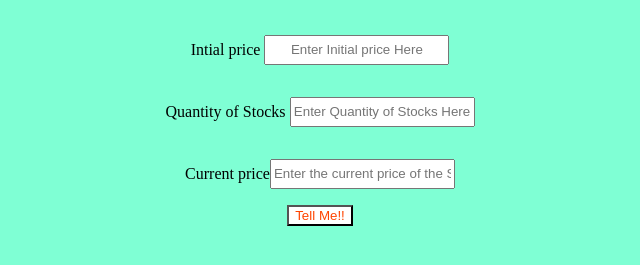
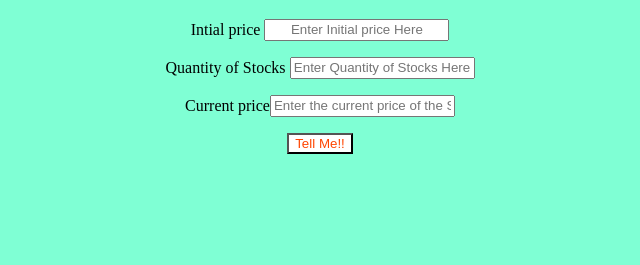
Before and after one commit to santsurat/stocks, a plain HTML site: page index.html in a window 1280 px wide. Shown: the part 61-326 px from the top of the page, without its empty margins (320-960 px from the left). Drawn offline with Linux system fonts and the light colour scheme.

Commit message:
index.html
update error

```diff
--- a/index.html
+++ b/index.html
@@ -8,15 +8,14 @@
     <link rel="stylesheet" href="style.css">
 </head>
 <body>
+
     <h1>Mark 14 - Stocks</h1>
-
-<main >
-<div >
+<div class="center">
 <label for=""   >
 Intial price <input type="Text"
 id="Initial-price" placeholder="Enter Initial price Here"
 /></label >
-<label >
+<label for=""  >
 Quantity of Stocks <input type="Text"
 id="Stocks-Quantity" placeholder="Enter Quantity of Stocks Here"
 /></label >
@@ -24,10 +23,10 @@ id="Stocks-Quantity" placeholder="Enter Quantity of Stocks Here"
 Current  price<input type="Text"
 id="Current-price" placeholder="Enter the current price of the Stocks"
 /></label >
+
 <button id="clicked" >Tell Me!!</button>
 <div id="output-box"></div>
-
-</main >
+</div>
 
 <script src="main.js" type="text/javascript"></script>
 </body>
--- a/main.js
+++ b/main.js
@@ -14,7 +14,7 @@ var curr = Number(currentPrice.value)
 
  CalculateProfitAndLoss(actual,qty,curr);
 }
-debugger;
+//debugger;
 function CalculateProfitAndLoss(initial,quantity,Current) {
 
         if(initial > Current){
--- a/style.css
+++ b/style.css
@@ -1,16 +1,14 @@
 body{
-    display: block;
-    text-align: center;
     background-color: aquamarine;
+    text-align:center;
 }
-
 label{
-    display: block;
-   padding: 1rem;
-
+    margin-top:1rem;
+    margin-bottom:1rem;
+    display:block
 }
 input{
-    height: 3vh;
+    height: 2vh;
     text-align: center;
 }
 button{
```
